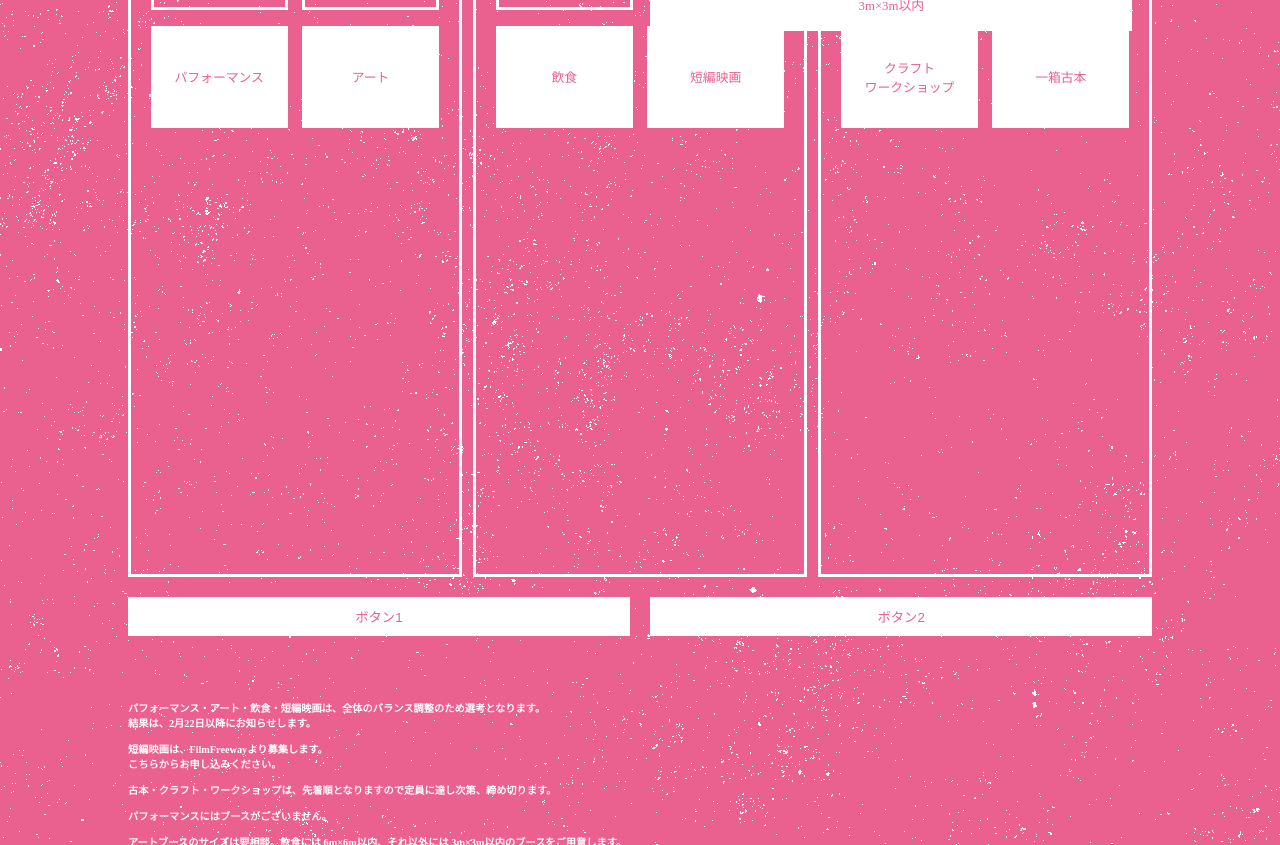
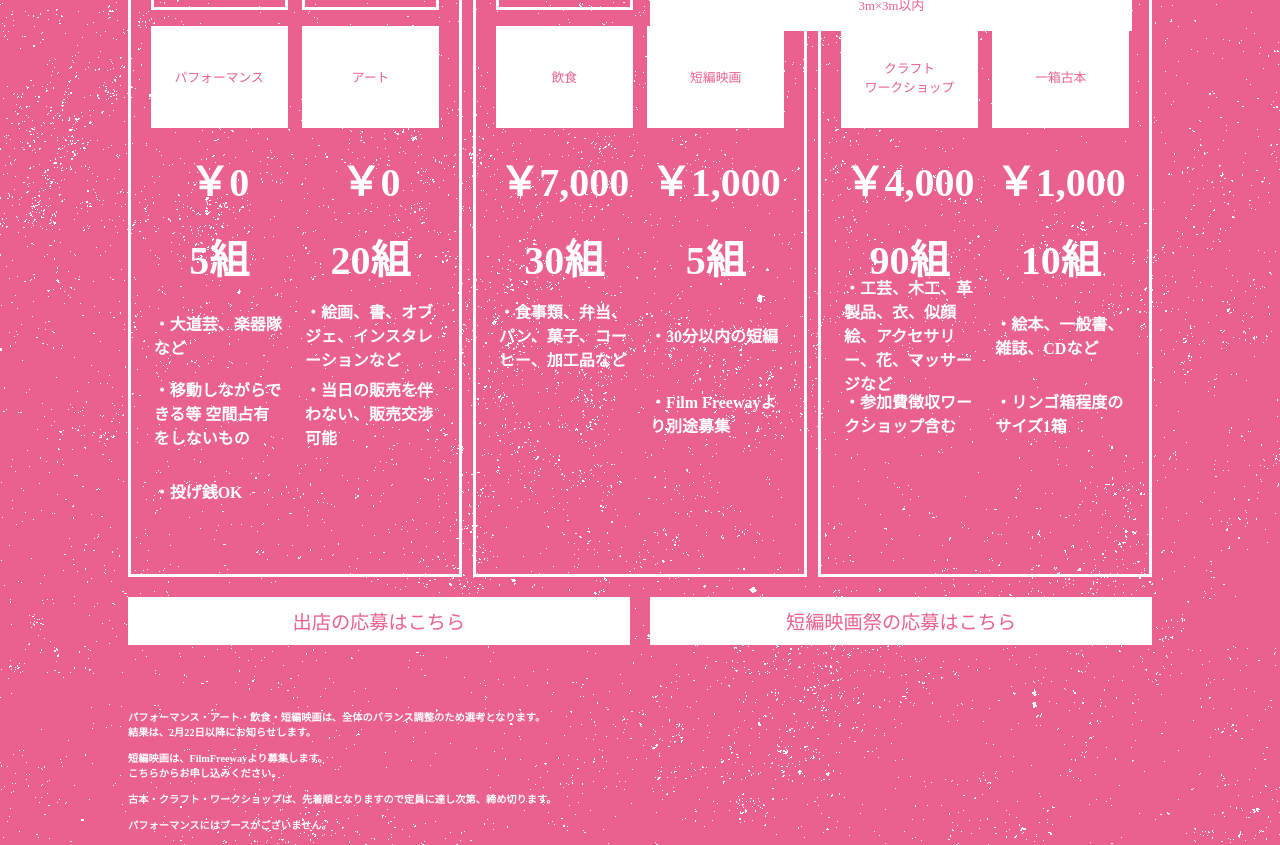
Before and after one commit to hiromuu/keidai-art, a React (Create React App) app: page / in a window 1280 px wide. Shown: the part 1780-2625 px from the top of the page. Built offline with nearby package versions, Linux system fonts and the light colour scheme; the HTML template or start-up script is replaced by a standard one.

Commit message:
フッター作成でPC完了

```diff
--- a/src/App.tsx
+++ b/src/App.tsx
@@ -245,12 +245,60 @@ function App() {
         borderColor: 'transparent',
         width: '40%',
         height: '6vh',
-        marginTop: '6vh',
+        marginTop: '3vh',
         alignItems: 'center',
         justifyContent: 'center',
         display: 'flex',
         marginLeft: '6%',
     };
+
+    const noBoothBoxStyle8: React.CSSProperties = {
+        border: 'solid',
+        borderColor: 'transparent',
+        width: '40%',
+        height: '6vh',
+        marginTop: '3vh',
+        alignItems: 'center',
+        justifyContent: 'center',
+        display: 'flex',
+        marginRight: '6%',
+    };
+    const noBoothBoxStyle9: React.CSSProperties = {
+        border: 'solid',
+        borderColor: 'transparent',
+        width: '40%',
+        height: '6vh',
+        marginTop: '3vh',
+        alignItems: 'center',
+        justifyContent: 'left',
+        display: 'flex',
+        marginLeft: '6%',
+    };
+
+    const noBoothBoxStyle10: React.CSSProperties = {
+        border: 'solid',
+        borderColor: 'transparent',
+        width: '40%',
+        height: '6vh',
+        marginTop: '3vh',
+        alignItems: 'center',
+        justifyContent: 'left',
+        display: 'flex',
+        marginRight: '6%',
+    };
+
+    const bothTextPrice: React.CSSProperties = {
+        color: 'white',
+        fontWeight: 'bold',
+        fontSize: '5vh',
+    }
+
+    const bothText: React.CSSProperties = {
+        color: 'white',
+        fontWeight: 'bold',
+        fontSize: '2vh',
+        textAlign: 'left',
+    }
 
     const boothOptionsContainer: React.CSSProperties = {
         display: 'flex',
@@ -273,6 +321,7 @@ function App() {
         color: 'rgb(234, 96, 142)',
         border: 'none',
         cursor: 'pointer',
+        fontSize: '1.5vw',
     };
 
     const textChyui: React.CSSProperties = {
@@ -347,6 +396,56 @@ function App() {
                                 <p style={boxText}>アート</p>
                             </div>
                         </div>
+                        <div style={boothOptionsContainer}>
+                            <div style={noBoothBoxStyle7}>
+                                <p style={bothTextPrice}>￥0</p>
+                            </div>
+                            <div style={noBoothBoxStyle8}>
+                                <p style={bothTextPrice}>￥0</p>
+                            </div>
+                        </div>
+                        <div style={boothOptionsContainer}>
+                            <div style={noBoothBoxStyle7}>
+                                <p style={bothTextPrice}>5組</p>
+                            </div>
+                            <div style={noBoothBoxStyle8}>
+                                <p style={bothTextPrice}>20組</p>
+                            </div>
+                        </div>
+                        <div style={boothOptionsContainer}>
+                            <div style={noBoothBoxStyle9}>
+                                <p style={bothText}>
+                                    ・大道芸、楽器隊など
+                                </p>
+                            </div>
+                            <div style={noBoothBoxStyle10}>
+                                <p style={bothText}>
+                                    ・絵画、書、オブジェ、インスタレーションなど
+                                </p>
+                            </div>
+                        </div>
+                        <div style={boothOptionsContainer}>
+                            <div style={noBoothBoxStyle9}>
+                                <p style={bothText}>
+                                    ・移動しながらできる等
+                                    空間占有をしないもの
+                                </p>
+                            </div>
+                            <div style={noBoothBoxStyle10}>
+                                <p style={bothText}>
+                                    ・当日の販売を伴わない、販売交渉可能
+                                </p>
+                            </div>
+                        </div>
+                        <div style={boothOptionsContainer}>
+                            <div style={noBoothBoxStyle9}>
+                                <p style={bothText}>
+                                    ・投げ銭OK
+                                </p>
+                            </div>
+                            <div style={noBoothBoxStyle10}>
+                            </div>
+                        </div>
                     </div>
                     <div style={rectangleStyle}>
                         <p style={boxTitle}>選考あり（2月22日以降確定）</p>
@@ -363,6 +462,43 @@ function App() {
                             </div>
                             <div style={noBoothBoxStyle6}>
                                 <p style={boxText}>短編映画</p>
+                            </div>
+                        </div>
+                        <div style={boothOptionsContainer}>
+                            <div style={noBoothBoxStyle7}>
+                                <p style={bothTextPrice}>￥7,000</p>
+                            </div>
+                            <div style={noBoothBoxStyle8}>
+                                <p style={bothTextPrice}>￥1,000</p>
+                            </div>
+                        </div>
+                        <div style={boothOptionsContainer}>
+                            <div style={noBoothBoxStyle7}>
+                                <p style={bothTextPrice}>30組</p>
+                            </div>
+                            <div style={noBoothBoxStyle8}>
+                                <p style={bothTextPrice}>5組</p>
+                            </div>
+                        </div>
+                        <div style={boothOptionsContainer}>
+                            <div style={noBoothBoxStyle9}>
+                                <p style={bothText}>
+                                    ・食事類、弁当、パン、菓子、コーヒー、加工品など
+                                </p>
+                            </div>
+                            <div style={noBoothBoxStyle10}>
+                                <p style={bothText}>
+                                    ・30分以内の短編
+                                </p>
+                            </div>
+                        </div>
+                        <div style={boothOptionsContainer}>
+                            <div style={noBoothBoxStyle7}>
+                            </div>
+                            <div style={noBoothBoxStyle8}>
+                                <p style={bothText}>
+                                    ・Film Freewayより別途募集
+                                </p>
                             </div>
                         </div>
                     </div>
@@ -383,6 +519,46 @@ function App() {
                                 <p style={boxText}>一箱古本</p>
                             </div>
                         </div>
+                        <div style={boothOptionsContainer}>
+                            <div style={noBoothBoxStyle7}>
+                                <p style={bothTextPrice}>￥4,000</p>
+                            </div>
+                            <div style={noBoothBoxStyle8}>
+                                <p style={bothTextPrice}>￥1,000</p>
+                            </div>
+                        </div>
+                        <div style={boothOptionsContainer}>
+                            <div style={noBoothBoxStyle7}>
+                                <p style={bothTextPrice}>90組</p>
+                            </div>
+                            <div style={noBoothBoxStyle8}>
+                                <p style={bothTextPrice}>10組</p>
+                            </div>
+                        </div>
+                        <div style={boothOptionsContainer}>
+                            <div style={noBoothBoxStyle9}>
+                                <p style={bothText}>
+                                    ・工芸、木工、革製品、衣、似顔絵、アクセサリー、花、マッサージなど
+                                </p>
+                            </div>
+                            <div style={noBoothBoxStyle10}>
+                                <p style={bothText}>
+                                    ・絵本、一般書、雑誌、CDなど
+                                </p>
+                            </div>
+                        </div>
+                        <div style={boothOptionsContainer}>
+                            <div style={noBoothBoxStyle9}>
+                                <p style={bothText}>
+                                    ・参加費徴収ワークショップ含む
+                                </p>
+                            </div>
+                            <div style={noBoothBoxStyle10}>
+                                <p style={bothText}>
+                                    ・リンゴ箱程度のサイズ1箱
+                                </p>
+                            </div>
+                        </div>
                     </div>
                     <div style={spanningRectangleStyle}>
                         <p style={boxText}>ブースあり</p>
@@ -393,8 +569,8 @@ function App() {
 
                 </div>
                 <div style={buttonContainerStyle}>
-                    <button style={buttonStyle}>ボタン1</button>
-                    <button style={buttonStyle}>ボタン2</button>
+                    <button style={buttonStyle}>出店の応募はこちら</button>
+                    <button style={buttonStyle}>短編映画祭の応募はこちら</button>
                 </div>
                 <p style={textChyui}>
                     パフォーマンス・アート・飲食・短編映画は、全体のバランス調整のため選考となります。<br />
```
